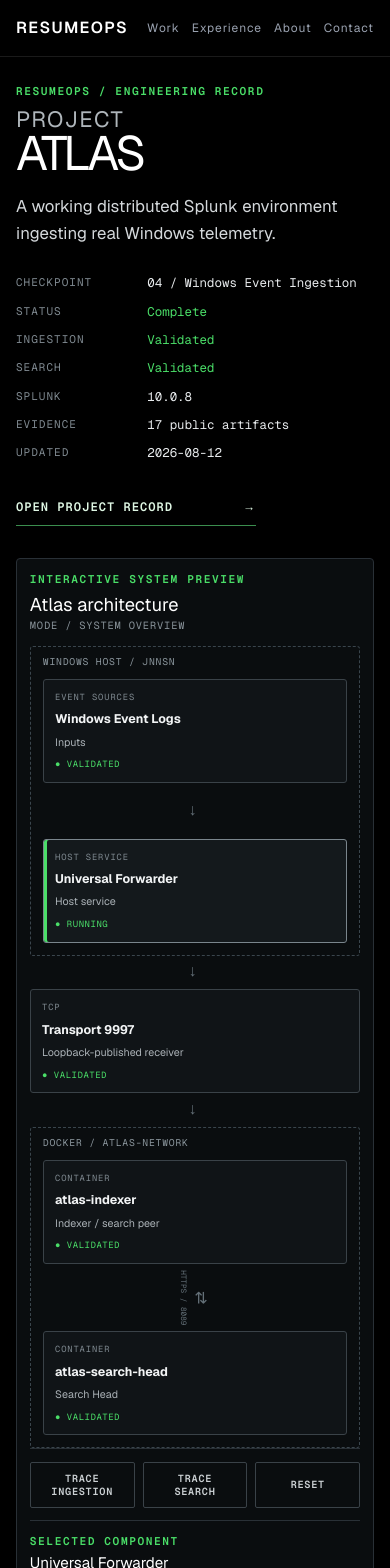
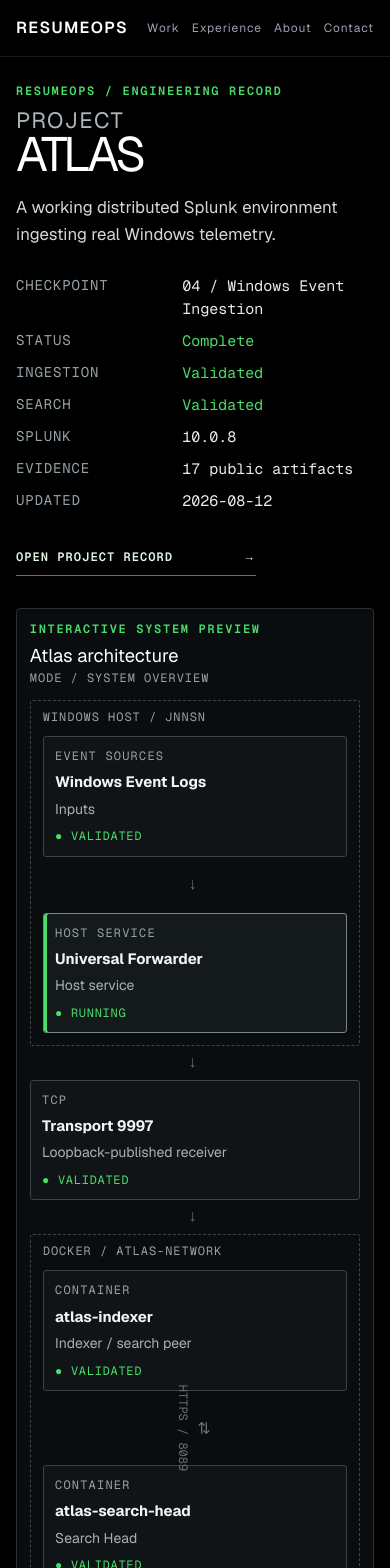
Before and after one commit to jannsenagustin/resumeops, a Next.js app: page / in a window 390 px wide. Shown: the top 1568 px of the page. Built offline with nearby package versions, Linux system fonts and the light colour scheme.

Commit message:
feat: refine ResumeOps V2 readability and responsive layout

```diff
--- a/app/globals.css
+++ b/app/globals.css
@@ -386,3 +386,463 @@ html {
 .availability-record>div { display:grid; grid-template-columns:1.3fr 1fr; gap:2rem; }.availability-record dl { border-top:1px solid var(--lower-rule); }.availability-record dl>div { display:grid; grid-template-columns:8rem 1fr; gap:1rem; padding:.75rem 0; border-bottom:1px solid var(--lower-rule); }.availability-record dt { color:#7e898f; font:.58rem var(--font-geist-mono); }.availability-record dd { color:#b6bec2; font-size:.76rem; }.availability-record nav { display:grid; align-content:start; border-top:1px solid var(--lower-rule); }.availability-record nav a { min-height:44px; padding:.8rem 0; border-bottom:1px solid var(--lower-rule); color:#dce3df; font:600 .65rem var(--font-geist-mono); }
 @media(max-width:1000px){.production-entry{grid-template-columns:220px 1fr}.production-domains{grid-column:1/-1}.production-domains ul{display:grid;grid-template-columns:repeat(2,1fr);gap:0 1.5rem}.production-entry ol li{grid-template-columns:2rem minmax(100px,.6fr) 5rem 1fr}}
 @media(max-width:760px){.home-engineering-record{padding:1rem 1rem 3rem}.record-section>header{grid-template-columns:1fr}.production-entry{grid-template-columns:1fr}.production-domains{grid-column:auto}.production-domains ul{grid-template-columns:1fr}.production-entry ol li{grid-template-columns:2rem 1fr 5rem}.production-entry ol p{grid-column:2/-1}.capability-table{grid-template-columns:1fr}.capability-table article>p{min-height:0}.research-record dl>div{grid-template-columns:1fr;gap:.4rem}.research-record dd{text-align:left}.availability-record>div{grid-template-columns:1fr}}
+
+/* Typography normalization — dense engineering record, 12px production floor */
+:root {
+  --type-micro: .75rem;
+  --type-metadata: .875rem;
+  --type-technical: .9375rem;
+  --type-body: 1rem;
+}
+
+.record-label,
+.system-explorer__mode,
+.atlas-boundary__label,
+.atlas-node__eyebrow,
+.atlas-node__state,
+.atlas-connector small,
+.system-explorer__controls button,
+.component-inspector > a,
+.section-line > span,
+.milestone-record li div span,
+.record-links a,
+.production-employer > span,
+.production-entry > div > h3,
+.production-domains h3,
+.production-entry ol li > span,
+.production-entry ol em,
+.capability-table h3,
+.capability-table a,
+.research-record > a,
+.evolution-record li > span,
+.research-record dd,
+.availability-record dt,
+.availability-record nav a {
+  font-size: var(--type-micro);
+}
+
+dt,
+.atlas-node > span:not(.atlas-node__eyebrow):not(.atlas-node__state),
+.component-inspector p:not(.record-label),
+.milestone-record strong,
+.record-section > header > p:last-child,
+.production-employer p,
+.production-entry ol strong,
+.production-entry ol p,
+.production-domains strong,
+.production-domains span,
+.capability-table li,
+.capability-table article > p,
+.evolution-record li p,
+.research-record dt strong,
+.research-record dt span,
+.availability-record dd {
+  font-size: var(--type-metadata);
+}
+
+dd,
+.atlas-node strong {
+  font-size: var(--type-technical);
+}
+
+.production-entry ol p,
+.capability-table article > p {
+  line-height: 1.6;
+}
+
+dt,
+.system-explorer__mode,
+.atlas-boundary__label,
+.atlas-node__eyebrow,
+.section-line > span,
+.production-employer > span,
+.production-entry ol em,
+.production-domains span,
+.evolution-record li p,
+.research-record dt span,
+.availability-record dt {
+  color: #98a2a8;
+}
+
+dt,
+.atlas-v2-boundary > label,
+.atlas-v2-node > span,
+.atlas-v2-inspector > span {
+  letter-spacing: .06em;
+}
+
+.record-section > header h2,
+.atlas-v2-section > header h2 {
+  font-size: 1.5rem;
+}
+
+.record-metadata > div {
+  grid-template-columns: 8.25rem 1fr;
+}
+
+.atlas-v2-index > div > a,
+.atlas-v2-index > div span,
+.atlas-v2-index li a,
+.atlas-v2-section > header > p,
+.atlas-v2-kicker,
+.atlas-source > p:first-child,
+.atlas-method span,
+.atlas-v2-lenses button,
+.atlas-trace-controls button,
+.atlas-v2-boundary > label,
+.atlas-v2-node > span,
+.atlas-v2-node > em,
+.atlas-v2-path,
+.atlas-v2-path small,
+.atlas-storage,
+.atlas-v2-inspector > p:first-child,
+.atlas-v2-inspector > span,
+.atlas-related a,
+.decision-trail article b,
+.field-notes article > b,
+.validation-chains article > b,
+.evidence-record b,
+.build-record span,
+.limitations-list dd,
+.atlas-source > a {
+  font-size: var(--type-micro);
+}
+
+.atlas-v2-section > header > span,
+.atlas-v2-node > small,
+.atlas-v2-inspector > span + p,
+.decision-trail dd,
+.field-notes dd,
+.validation-chains li,
+.evidence-record dd,
+.limitations-list dt,
+.atlas-source li {
+  font-size: var(--type-metadata);
+}
+
+.atlas-v2-current dd,
+.atlas-v2-inspector dd {
+  font-size: var(--type-technical);
+}
+
+.atlas-v2-current-grid > div > p:last-child,
+.build-record p,
+.atlas-source > p:nth-of-type(2) {
+  font-size: var(--type-body);
+}
+
+.atlas-v2-node > strong {
+  font-size: var(--type-technical);
+}
+
+.decision-trail h3,
+.field-notes h3,
+.validation-chains h3,
+.evidence-record h3,
+.build-record h3 {
+  font-size: 1.125rem;
+}
+
+.atlas-v2-current dt,
+.atlas-v2-inspector dt,
+.evidence-record dt,
+.decision-trail dt,
+.field-notes dt,
+.atlas-v2-node > span,
+.atlas-v2-inspector > span {
+  color: #98a2a8;
+  font-size: var(--type-micro);
+}
+
+.atlas-v2 {
+  --av2-muted: #a2abb0;
+}
+
+/* Adaptive canvas — gradual expansion without widening reading measures */
+:root {
+  --home-canvas: 1360px;
+  --atlas-canvas: 1540px;
+}
+
+.site-header > div,
+.atlas-opening,
+.milestone-record,
+.home-record-grid,
+.home-engineering-record {
+  max-width: var(--home-canvas);
+}
+
+.atlas-v2-main {
+  max-width: var(--atlas-canvas);
+}
+
+.atlas-v2-system {
+  grid-template-columns: minmax(0, 1fr) clamp(300px, 15vw, 380px);
+}
+
+.evidence-record figure {
+  width: 100%;
+  max-width: 1040px;
+  justify-self: end;
+}
+
+@media (min-width: 2000px) {
+  :root {
+    --home-canvas: 1560px;
+    --atlas-canvas: 1760px;
+  }
+}
+
+@media (min-width: 2400px) {
+  :root {
+    --home-canvas: 1840px;
+    --atlas-canvas: 2040px;
+  }
+
+  .decision-trail {
+    grid-template-columns: repeat(3, minmax(0, 1fr));
+  }
+}
+
+@media (min-width: 3200px) {
+  :root {
+    --home-canvas: 2200px;
+    --atlas-canvas: 2400px;
+  }
+}
+
+/* Metadata and collision hardening */
+dt,
+dd,
+.component-inspector > *,
+.atlas-v2-inspector > *,
+.milestone-record li > div,
+.build-record li > div,
+.production-entry > div,
+.production-entry ol li > *,
+.research-record dt,
+.research-record dd {
+  min-width: 0;
+}
+
+.record-metadata > div,
+.engineer-facts > div {
+  grid-template-columns: minmax(min(8.25rem, 42%), 42%) minmax(0, 1fr);
+  column-gap: 1rem;
+  align-items: start;
+}
+
+.component-inspector {
+  container-type: inline-size;
+}
+
+.component-inspector dl {
+  grid-template-columns: repeat(auto-fit, minmax(min(100%, 20rem), 1fr));
+  width: 100%;
+}
+
+.component-inspector dl > div {
+  grid-template-columns: minmax(min(9.5rem, 45%), 45%) minmax(0, 1fr);
+  column-gap: 1rem;
+  align-items: start;
+}
+
+.atlas-v2-inspector {
+  container-type: inline-size;
+}
+
+.atlas-v2-inspector dl div {
+  grid-template-columns: minmax(min(7rem, 42%), 42%) minmax(0, 1fr);
+  column-gap: 1rem;
+  align-items: start;
+}
+
+.decision-trail dl div,
+.field-notes dl div {
+  grid-template-columns: minmax(min(7rem, 32%), 32%) minmax(0, 1fr);
+  column-gap: 1rem;
+  align-items: start;
+}
+
+.evidence-record dl div {
+  grid-template-columns: minmax(min(7rem, 38%), 38%) minmax(0, 1fr);
+  column-gap: 1rem;
+  align-items: start;
+}
+
+.availability-record dl > div {
+  grid-template-columns: minmax(min(8rem, 38%), 38%) minmax(0, 1fr);
+  column-gap: 1rem;
+  align-items: start;
+}
+
+.research-record dl > div,
+.limitations-list div {
+  column-gap: 1rem;
+  align-items: start;
+}
+
+.component-inspector dt,
+.atlas-v2-inspector dt,
+.record-metadata dt,
+.engineer-facts dt,
+.decision-trail dt,
+.field-notes dt,
+.evidence-record dt,
+.availability-record dt {
+  overflow-wrap: anywhere;
+}
+
+.component-inspector dd,
+.atlas-v2-inspector dd,
+.atlas-v2-current dd,
+.evidence-record dd,
+.limitations-list dd,
+.record-metadata dd,
+.engineer-facts dd {
+  overflow-wrap: anywhere;
+  word-break: normal;
+}
+
+.decision-trail dd,
+.field-notes dd,
+.production-entry ol p,
+.production-domains span,
+.capability-table article > p,
+.research-record dt span {
+  overflow-wrap: break-word;
+}
+
+.atlas-related {
+  gap: .5rem .75rem;
+  align-items: baseline;
+}
+
+.atlas-related a {
+  flex: 0 1 auto;
+  min-width: 0;
+  overflow-wrap: anywhere;
+}
+
+.atlas-node,
+.atlas-v2-node {
+  height: auto;
+}
+
+.atlas-node > span,
+.atlas-v2-node > span,
+.atlas-v2-node > small,
+.atlas-v2-node > em,
+.atlas-storage,
+.atlas-v2-path {
+  min-width: 0;
+  overflow-wrap: anywhere;
+}
+
+.atlas-connector small {
+  white-space: normal;
+  overflow-wrap: anywhere;
+}
+
+.milestone-record strong,
+.milestone-record li div span,
+.build-record h3,
+.build-record p,
+.build-record span,
+.limitations-list dt,
+.research-record dt strong,
+.research-record dt span,
+.research-record dd {
+  overflow-wrap: break-word;
+}
+
+@container (max-width: 320px) {
+  .atlas-v2-inspector dl div {
+    grid-template-columns: minmax(0, 1fr);
+    row-gap: .25rem;
+  }
+}
+
+@media (max-width: 1500px) {
+  .atlas-v2-system {
+    grid-template-columns: minmax(0, 1fr);
+  }
+
+  .atlas-v2-inspector {
+    display: grid;
+    grid-template-columns: minmax(0, .8fr) minmax(0, 1.2fr);
+    gap: 0 1.5rem;
+  }
+
+  .atlas-v2-inspector dl {
+    grid-column: 2;
+    grid-row: 1 / span 5;
+  }
+
+  .atlas-v2-inspector .atlas-related {
+    grid-column: 1;
+  }
+}
+
+@media (max-width: 1100px) {
+  .component-inspector {
+    grid-template-columns: minmax(0, .8fr) minmax(0, 1.2fr);
+  }
+
+  .component-inspector > a {
+    grid-column: 1 / -1;
+    white-space: normal;
+  }
+}
+
+@media (max-width: 900px) {
+  .atlas-schematic,
+  .atlas-v2-diagram {
+    display: flex;
+    flex-direction: column;
+    min-height: 0;
+  }
+
+  .atlas-boundary,
+  .atlas-v2-boundary,
+  .atlas-v2-boundary.docker {
+    width: 100%;
+    grid-template-columns: minmax(0, 1fr);
+  }
+
+  .atlas-boundary--host,
+  .atlas-boundary--docker,
+  .atlas-v2-boundary,
+  .atlas-v2-boundary.docker {
+    padding-top: 2.2rem;
+  }
+
+  .atlas-node,
+  .atlas-v2-node,
+  .atlas-v2-path,
+  .atlas-storage {
+    width: 100%;
+  }
+
+  .atlas-connector,
+  .atlas-v2-boundary > i {
+    transform: rotate(90deg);
+  }
+}
+
+@media (max-width: 760px) {
+  .component-inspector {
+    grid-template-columns: minmax(0, 1fr);
+  }
+
+  .component-inspector dl,
+  .component-inspector dl > div,
+  .atlas-v2-inspector dl div,
+  .decision-trail dl div,
+  .field-notes dl div,
+  .evidence-record dl div,
+  .availability-record dl > div {
+    grid-template-columns: minmax(0, 1fr);
+    row-gap: .25rem;
+  }
+}
```
